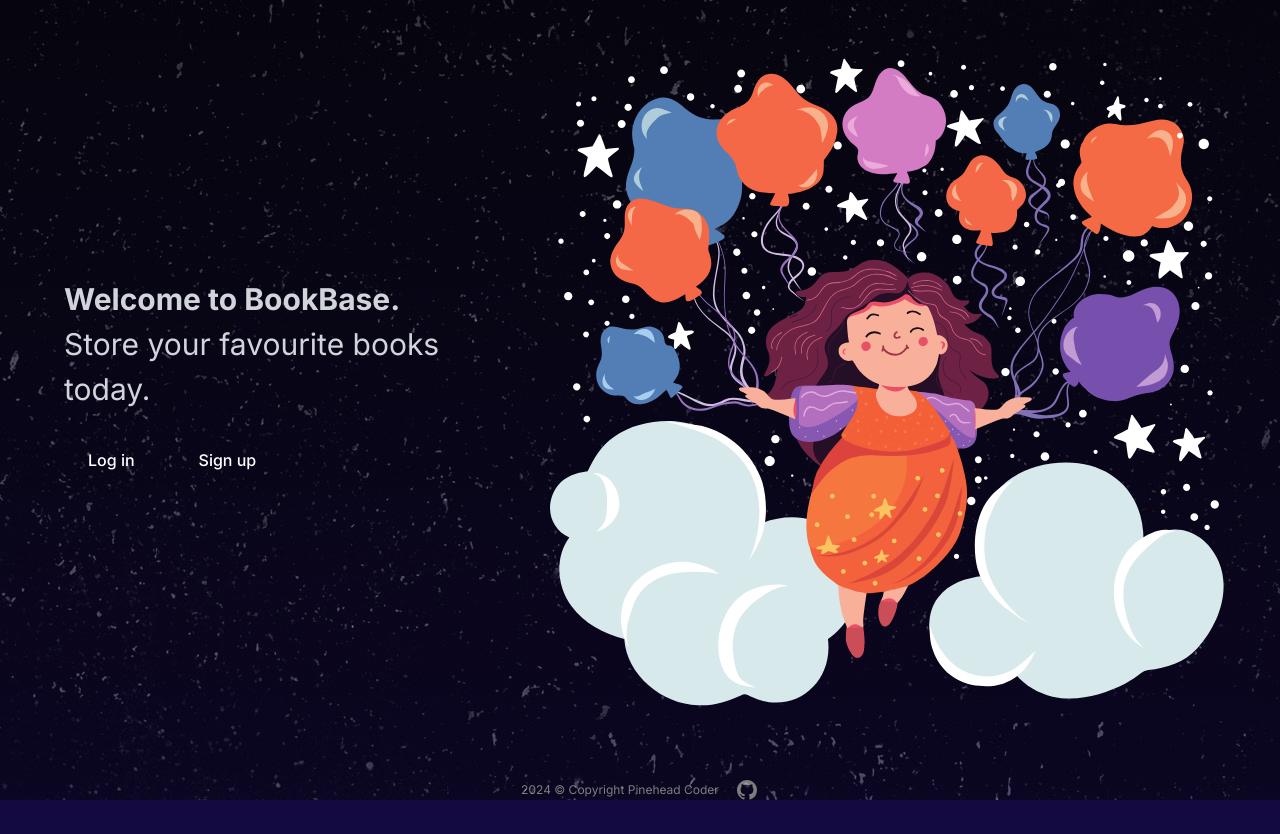
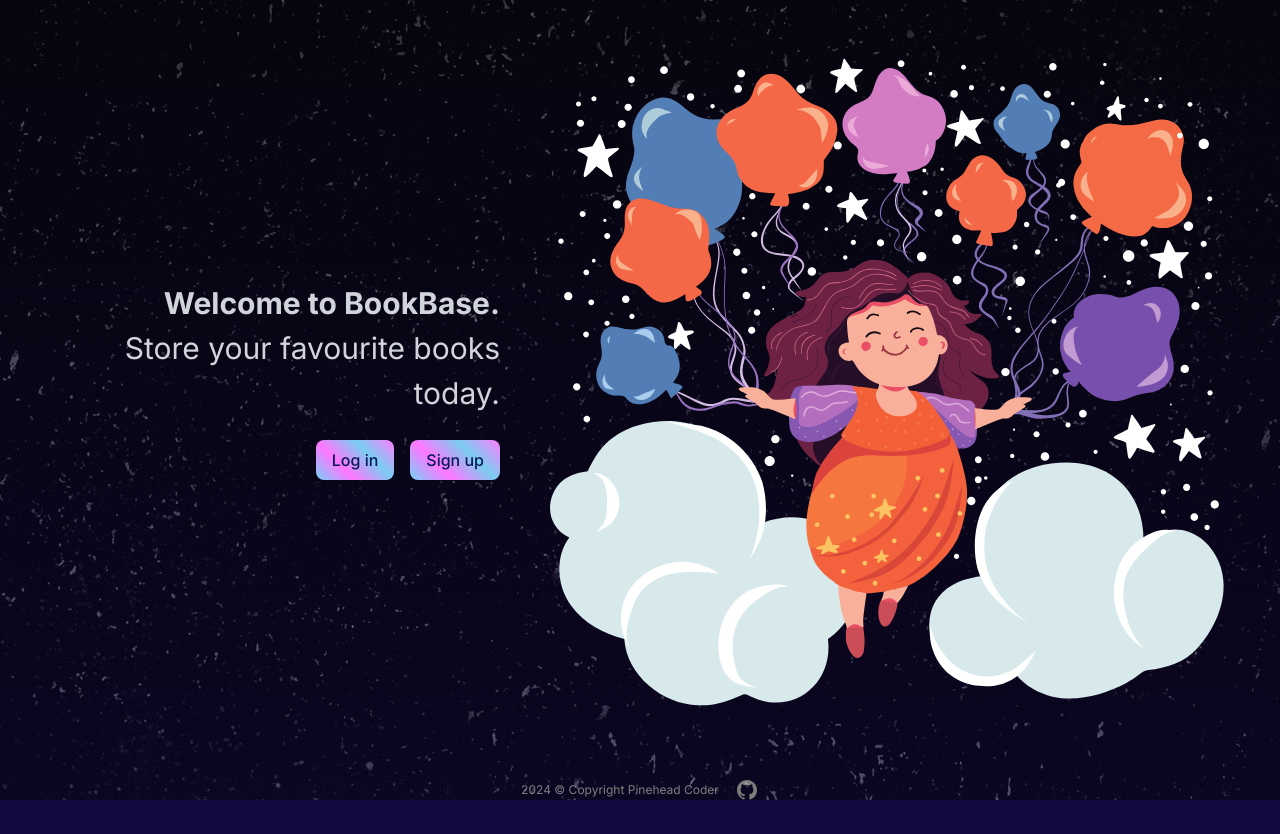
Before and after one commit to agacia1805/book-base, a Next.js app: page / in a window 1280 px wide. Built offline with nearby package versions, Linux system fonts and the light colour scheme.

Commit message:
(feat) update landing page styling and structure

```diff
--- a/app/page.tsx
+++ b/app/page.tsx
@@ -1,28 +1,25 @@
 import Link from 'next/link';
 import Image from 'next/image';
+import { Button } from '@/app/ui/button';
 
 export default function Page() {
   return (
-    <main className='flex flex-col p-6'>
+    <main className='flex mx-auto my-0 p-6'>
       <div className='mt-4 flex grow flex-col gap-4 md:flex-row'>
         <div className='flex flex-col justify-center gap-6 rounded-lg px-6 py-10 md:w-3/5'>
-          <p className='text-xl text-gray-300 md:text-3xl md:leading-normal'>
+          <p className='text-xl text-gray-300 md:text-3xl md:leading-normal text-right'>
             <strong>Welcome to BookBase.</strong>
             <span className='block'>Store your favourite books today. </span>
           </p>
-          <div className='flex gap-4'>
-            <Link
-              href='/login'
-              className='flex items-center gap-5 self-start rounded-lg px-6 py-3 text-sm font-medium text-white transition-colors md:text-base'
+          <div className='flex gap-4 justify-end'>
+            <Button
             >
-              <span>Log in</span>
-            </Link>
-            <Link
-              href='/signup'
-              className='flex items-center gap-5 self-start rounded-lg px-6 py-3 text-sm font-medium text-white transition-colors md:text-base'
+              <Link href='/login'>Log in</Link>
+            </Button>
+            <Button
             >
-              <span>Sign up</span>
-            </Link>
+              <Link href='/signup'>Sign up</Link>
+            </Button>
           </div>
         </div>
         <Image
```
